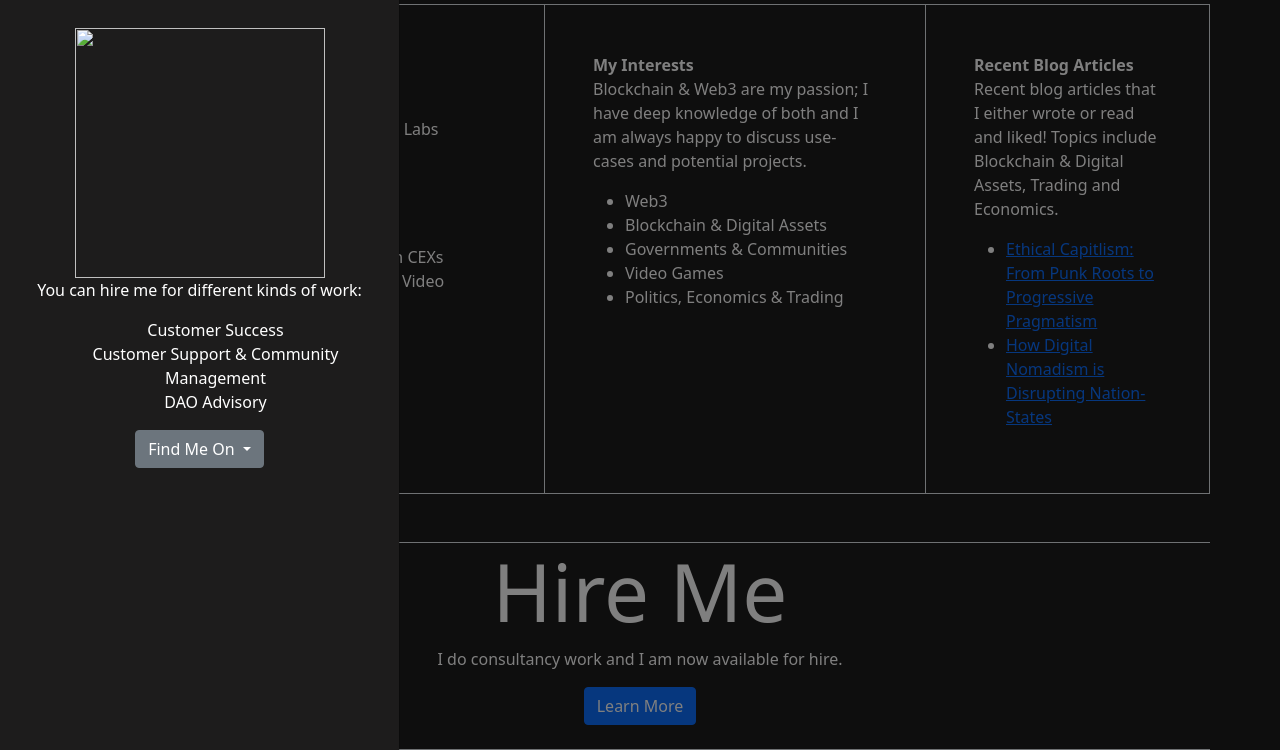
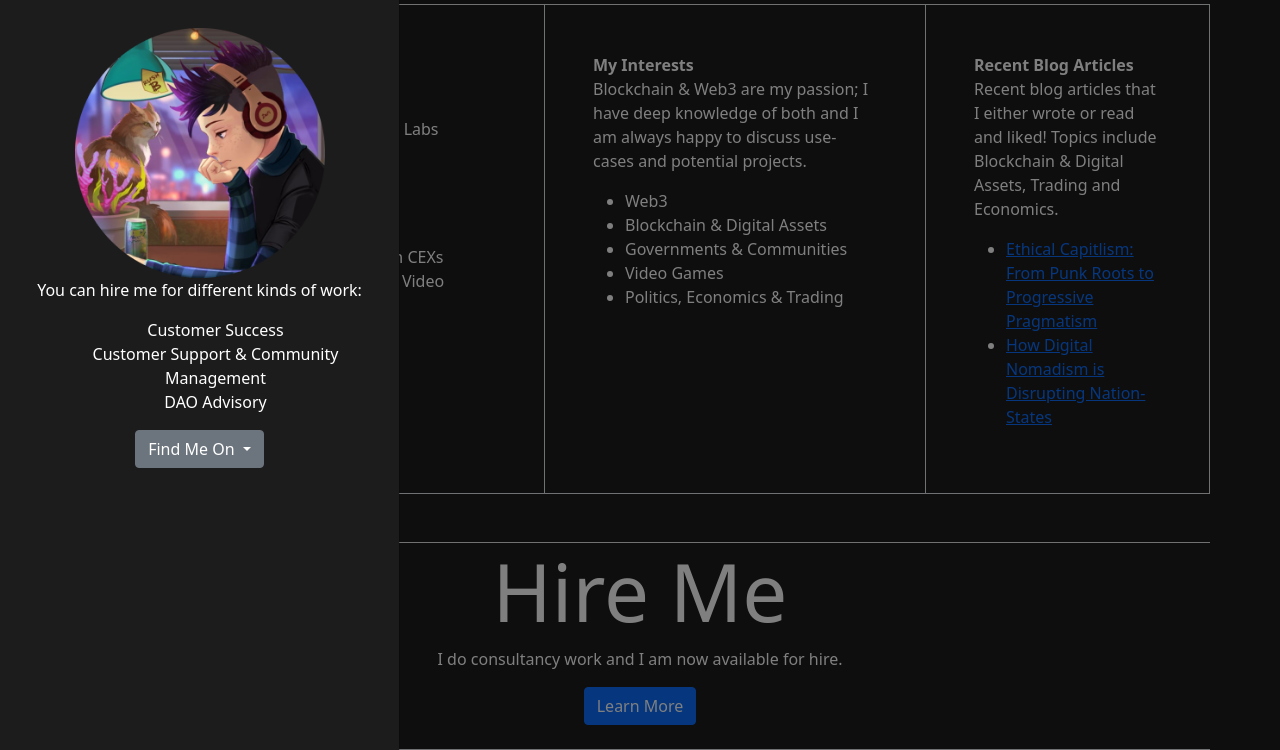
Before and after one commit to ciefa/ciefa.github.io, a plain HTML site: page index.html in a window 1280 px wide. Both pictures are taken after a click on the button "Learn More". Shown: the part 344-1094 px from the top of the page. Drawn offline with nearby package versions, Linux system fonts and the light colour scheme.

Commit message:
Added pic

```diff
--- a/index.html
+++ b/index.html
@@ -101,7 +101,7 @@
                         </div>
                         <div id="test" class="offcanvas-body">
                             <div>
-                                <img src="/assets/ich2.png" width="250">
+                                <img src="/ciefa.png" width="250">
                                 <br>
                                 <p class="text-center text-white">You can hire me for different kinds of work:</p>
                                 <ul id="work">
```
Also changed, not shown: ciefa.png (added).
